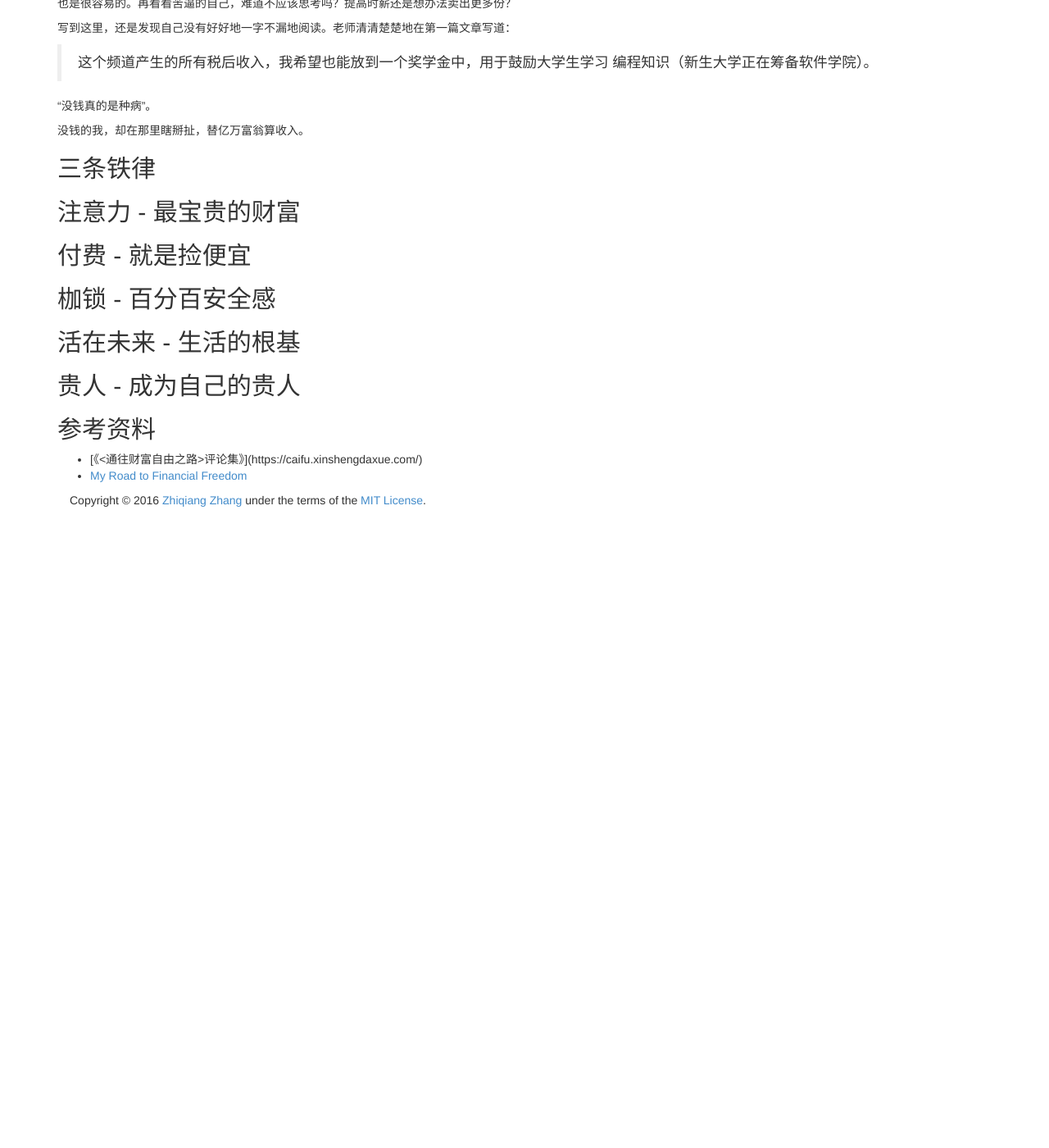
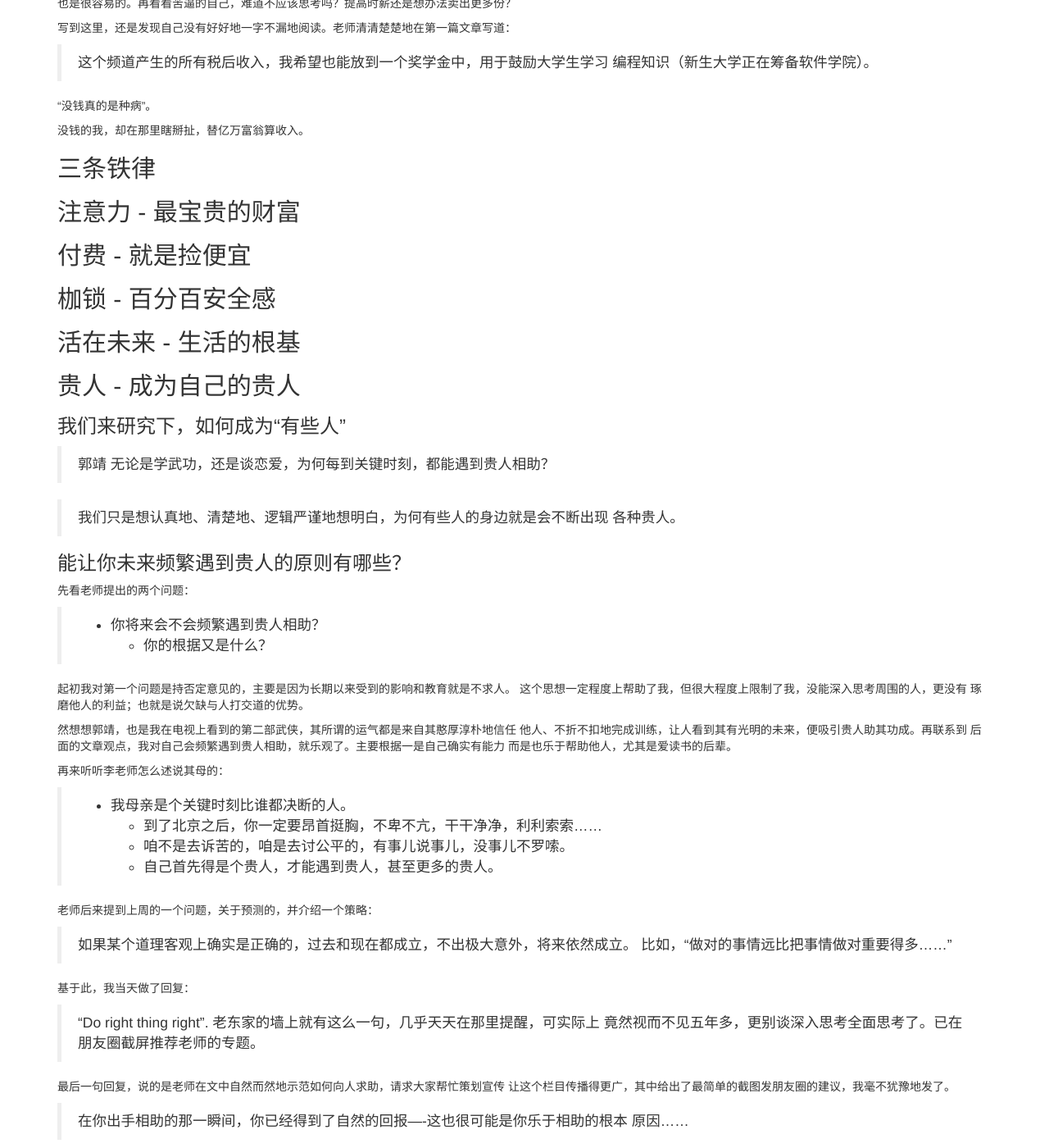
Before and after one commit to shuixin222/zqzhang.github.io, a Jekyll site: the page built from _posts/2016-09-01-my-road-to-financial-freedom.md, in a window 1280 px wide and 1400 px high, scrolled down 821 px. Shown: the whole window at 82% size. Built offline with Jekyll 4.4.1, drawn with Linux system fonts in a browser that asks for light colours; before the commit the page ends 1451 px from its top, so only the background shows below that; some of the changed text lies outside the part shown.

Commit message:
Record how to get help from valuable people

```diff
--- a/_posts/2016-09-01-my-road-to-financial-freedom.md
+++ b/_posts/2016-09-01-my-road-to-financial-freedom.md
@@ -66,6 +66,69 @@
 
 ## 贵人 - 成为自己的贵人
 
+### 我们来研究下，如何成为“有些人”
+
+> 郭靖 无论是学武功，还是谈恋爱，为何每到关键时刻，都能遇到贵人相助？
+
+> 我们只是想认真地、清楚地、逻辑严谨地想明白，为何有些人的身边就是会不断出现
+  各种贵人。
+
+### 能让你未来频繁遇到贵人的原则有哪些？
+
+先看老师提出的两个问题：
+
+> * 你将来会不会频繁遇到贵人相助？
+  * 你的根据又是什么？
+
+起初我对第一个问题是持否定意见的，主要是因为长期以来受到的影响和教育就是不求人。
+这个思想一定程度上帮助了我，但很大程度上限制了我，没能深入思考周围的人，更没有
+琢磨他人的利益；也就是说欠缺与人打交道的优势。
+
+然想想郭靖，也是我在电视上看到的第二部武侠，其所谓的运气都是来自其憨厚淳朴地信任
+他人、不折不扣地完成训练，让人看到其有光明的未来，便吸引贵人助其功成。再联系到
+后面的文章观点，我对自己会频繁遇到贵人相助，就乐观了。主要根据一是自己确实有能力
+而是也乐于帮助他人，尤其是爱读书的后辈。
+
+再来听听李老师怎么述说其母的：
+
+> * 我母亲是个关键时刻比谁都决断的人。
+  * 到了北京之后，你一定要昂首挺胸，不卑不亢，干干净净，利利索索......
+  * 咱不是去诉苦的，咱是去讨公平的，有事儿说事儿，没事儿不罗嗦。
+  * 自己首先得是个贵人，才能遇到贵人，甚至更多的贵人。
+
+老师后来提到上周的一个问题，关于预测的，并介绍一个策略：
+
+> 如果某个道理客观上确实是正确的，过去和现在都成立，不出极大意外，将来依然成立。
+  比如，“做对的事情远比把事情做对重要得多......”
+
+基于此，我当天做了回复：
+
+> "Do right thing right". 老东家的墙上就有这么一句，几乎天天在那里提醒，可实际上
+  竟然视而不见五年多，更别谈深入思考全面思考了。已在朋友圈截屏推荐老师的专题。
+
+最后一句回复，说的是老师在文中自然而然地示范如何向人求助，请求大家帮忙策划宣传
+让这个栏目传播得更广，其中给出了最简单的截图发朋友圈的建议，我毫不犹豫地发了。
+
+> 在你出手相助的那一瞬间，你已经得到了自然的回报----这也很可能是你乐于相助的根本
+  原因......
+
+关于求助，且看老师的观点：
+
+> * 求助根本就不是讨好的艺术，而是正确展示自我价值的艺术。
+  * 求助是一种交易，不仅如此，它还是一种更为隐蔽却意义巨大的交易。
+
+在我的潜意识里，求助竟然几乎等同于借钱，太狭隘了。任何请求别人帮助的行为，其实
+本质上都是求助；完全不必低声下气、卑躬屈膝、胁肩谄笑。
+
+> 贵人之所以愿意帮助你，是因为他已经看到你的价值，要么这种价值帮助他确立自己的
+  价值，要么这种价值让他看到未来的某种可能性，尽管并不确定。
+
+### 向人求助 不等于 麻烦别人
+
+### 有一个贵人，你是无论如何也要想办法遇到的
+
+### 千万别打着“求助”的旗号，占别人的便宜
+
 ## 参考资料
 
 * [《<通往财富自由之路>评论集》](https://caifu.xinshengdaxue.com/)
```
